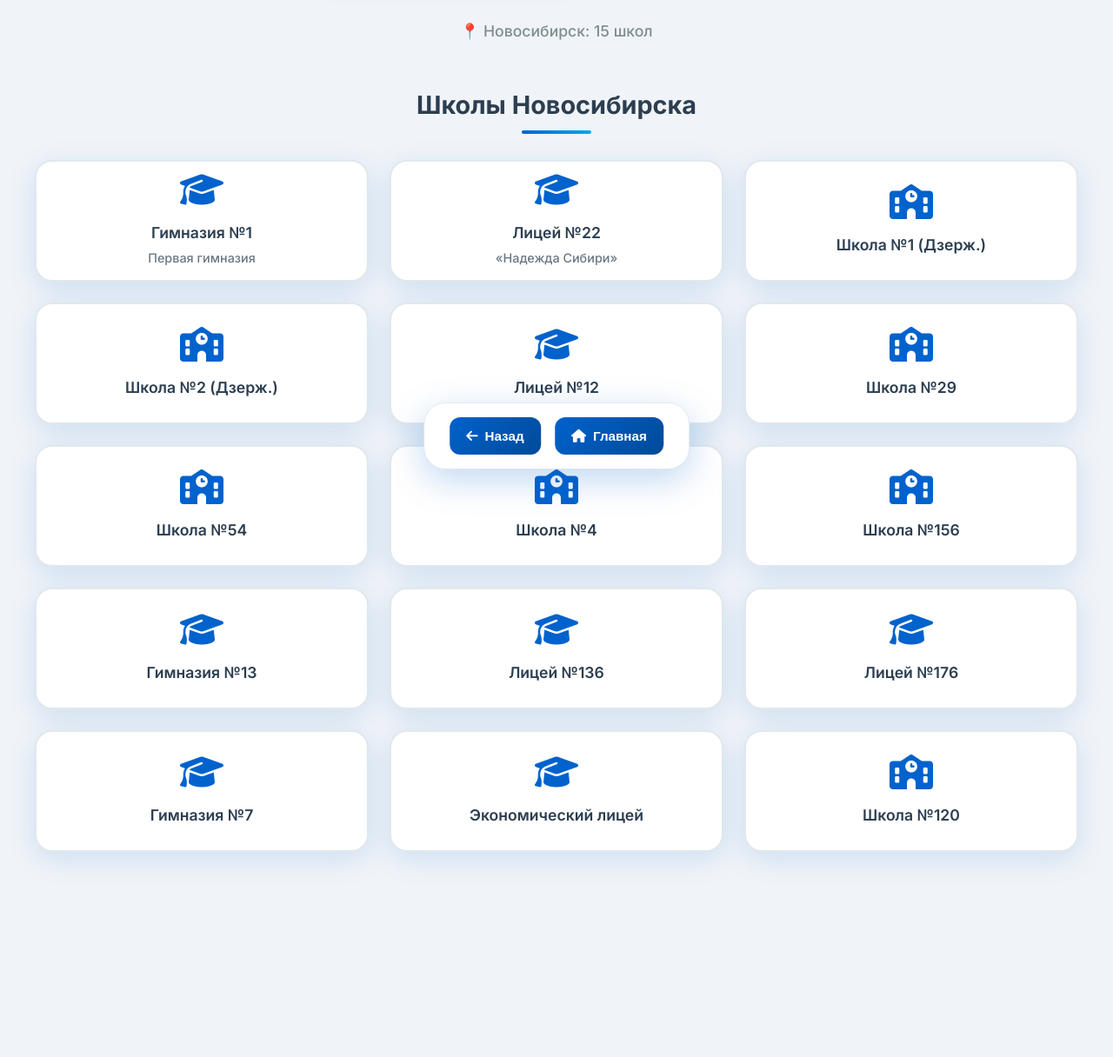
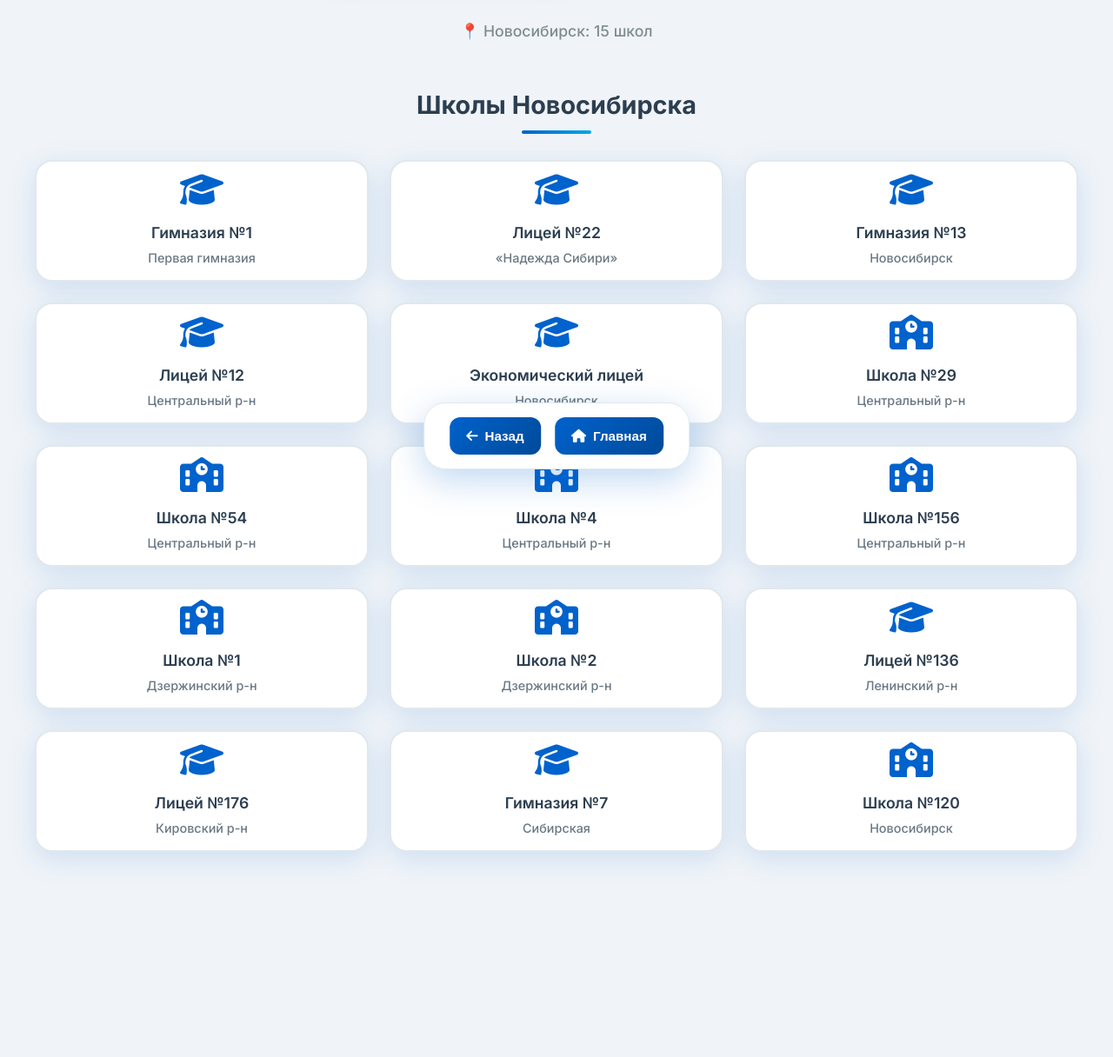
Before and after one commit to 4ycg4cxx7m-dotcom/mak_schools, a Flask app: page /all_schools in a window 1280 px wide. Shown: the part 235-1451 px from the top of the page at 87% size. Run offline with Flask 3, Linux system fonts and the light colour scheme.

Commit message:
Update all_schools.html

```diff
--- a/templates/all_schools.html
+++ b/templates/all_schools.html
@@ -57,6 +57,14 @@
             justify-content: center;
         }
 
+        .toggle-panel-btn i {
+            transition: transform 0.3s cubic-bezier(0.68, -0.55, 0.265, 1.55);
+        }
+
+        .toggle-panel-btn.active i {
+            transform: rotate(90deg);
+        }
+
         .toggle-panel-btn:hover {
             transform: scale(1.05);
             box-shadow: 0 16px 48px rgba(0,98,204,0.4);
@@ -105,6 +113,15 @@
             padding: 0 1.8rem 1.8rem;
         }
 
+        .panel-section h4 {
+            margin: 1.5rem 0 1rem 0;
+            color: var(--text-dark);
+            font-size: 1.1rem;
+            font-weight: 500;
+            display: flex;
+            align-items: center;
+        }
+
         .panel-btn {
             display: block;
             width: 100%;
@@ -130,6 +147,18 @@
             box-shadow: 0 4px 16px rgba(0,98,204,0.2);
         }
 
+        .support-btn {
+            border-color: #dee2e6;
+            color: #6c757d;
+        }
+
+        .support-btn:hover {
+            background: #6c757d;
+            color: white;
+            border-color: #6c757d;
+        }
+
+        /* остальные стили без изменений */
         .container {
             max-width: 1400px;
             margin: 0 auto;
@@ -334,12 +363,10 @@
         <i class="fas fa-bars"></i>
     </button>
 
-    <!-- БОКОВАЯ ПАНЕЛЬ -->
+    <!-- ✅ ПОЛНАЯ БОКОВАЯ ПАНЕЛЬ КАК В ГЛАВНОЙ -->
     <div class="side-panel" id="sidePanel">
         <div class="panel-header">
-            <h3>
-                <i class="fas fa-th me-2"></i>Навигация
-            </h3>
+            <h3><i class="fas fa-th me-2"></i>Навигация</h3>
         </div>
 
         <div class="panel-section">
@@ -347,7 +374,7 @@
             <a href="{{ url_for('search') }}" class="panel-btn">
                 <i class="fas fa-search me-3"></i>Поиск на сайте
             </a>
-            <a href="{{ url_for('all_schools') }}" class="panel-btn">
+            <a href="{{ url_for('all_schools') }}" class="panel-btn active">
                 <i class="fas fa-list me-3"></i>Все школы
             </a>
             <a href="{{ url_for('support') }}" class="panel-btn">
@@ -357,9 +384,11 @@
 
         <div class="panel-section">
             <h4><i class="fas fa-heart me-2"></i>Поддержка</h4>
+            <!-- ✅ ДОБАВЛЕНА КНОПКА "О САЙТЕ" -->
             <a href="{{ url_for('support_author') }}" class="panel-btn support-btn">
                 <i class="fas fa-heart me-3"></i>Поддержать проект
             </a>
+            <!-- ✅ ДОБАВЛЕНА КНОПКА "ИНФОРМАЦИЯ О САЙТЕ" -->
             <a href="{{ url_for('Информация_о_сайте') }}" class="panel-btn support-btn">
                 <i class="fas fa-info-circle me-3"></i>О сайте
             </a>
@@ -378,7 +407,7 @@
             <h1 class="page-title">🏫 Все школы</h1>
         </div>
 
-        <!-- ✅ ПЕРЕКЛЮЧАТЕЛЬ ГОРОДОВ -->
+        <!-- ПЕРЕКЛЮЧАТЕЛЬ ГОРОДОВ -->
         <div class="city-selector">
             <button class="city-btn active" data-city="nsk">
                 <i class="fas fa-city"></i> Новосибирск (15 школ)
@@ -388,7 +417,7 @@
             </button>
         </div>
 
-        <!-- ✅ НОВОСИБИРСК - ПОЛНЫЙ СПИСОК -->
+        <!-- НОВОСИБИРСК - ВСЕ 15 ШКОЛ -->
         <div class="schools-wrapper active" id="nsk-schools">
             <div class="schools-count">📍 Новосибирск: 15 школ</div>
             <h2 class="section-title">Школы Новосибирска</h2>
@@ -401,62 +430,62 @@
                     <i class="fas fa-graduation-cap"></i>
                     <div>Лицей №22<br><small>«Надежда Сибири»</small></div>
                 </a>
+                <a href="#" class="school-btn" title="Страница в разработке">
+                    <i class="fas fa-graduation-cap"></i>
+                    <div>Гимназия №13<br><small>Новосибирск</small></div>
+                </a>
+                <a href="{{ url_for('Asch_nskob_nsk_cent_lic12') }}" class="school-btn">
+                    <i class="fas fa-graduation-cap"></i>
+                    <div>Лицей №12<br><small>Центральный р-н</small></div>
+                </a>
+                <a href="#" class="school-btn" title="Страница в разработке">
+                    <i class="fas fa-graduation-cap"></i>
+                    <div>Экономический лицей<br><small>Новосибирск</small></div>
+                </a>
+                <a href="{{ url_for('Asch_nskob_nsk_cent_sch29') }}" class="school-btn">
+                    <i class="fas fa-school"></i>
+                    <div>Школа №29<br><small>Центральный р-н</small></div>
+                </a>
+                <a href="{{ url_for('Asch_nskob_nsk_cent_sch54') }}" class="school-btn">
+                    <i class="fas fa-school"></i>
+                    <div>Школа №54<br><small>Центральный р-н</small></div>
+                </a>
+                <a href="{{ url_for('Asch_nskob_nsk_cent_sch4') }}" class="school-btn">
+                    <i class="fas fa-school"></i>
+                    <div>Школа №4<br><small>Центральный р-н</small></div>
+                </a>
+                <a href="{{ url_for('Asch_nskob_nsk_cent_sch156') }}" class="school-btn">
+                    <i class="fas fa-school"></i>
+                    <div>Школа №156<br><small>Центральный р-н</small></div>
+                </a>
                 <a href="{{ url_for('sch_nskob_nsk_dzer_sch1') }}" class="school-btn">
                     <i class="fas fa-school"></i>
-                    Школа №1 (Дзерж.)
+                    <div>Школа №1<br><small>Дзержинский р-н</small></div>
                 </a>
                 <a href="{{ url_for('sch_nskob_nsk_dzer_sch2') }}" class="school-btn">
                     <i class="fas fa-school"></i>
-                    Школа №2 (Дзерж.)
-                </a>
-                <a href="{{ url_for('Asch_nskob_nsk_cent_lic12') }}" class="school-btn">
-                    <i class="fas fa-graduation-cap"></i>
-                    Лицей №12
-                </a>
-                <a href="{{ url_for('Asch_nskob_nsk_cent_sch29') }}" class="school-btn">
-                    <i class="fas fa-school"></i>
-                    Школа №29
-                </a>
-                <a href="{{ url_for('Asch_nskob_nsk_cent_sch54') }}" class="school-btn">
-                    <i class="fas fa-school"></i>
-                    Школа №54
-                </a>
-                <a href="{{ url_for('Asch_nskob_nsk_cent_sch4') }}" class="school-btn">
-                    <i class="fas fa-school"></i>
-                    Школа №4
-                </a>
-                <a href="{{ url_for('Asch_nskob_nsk_cent_sch156') }}" class="school-btn">
-                    <i class="fas fa-school"></i>
-                    Школа №156
+                    <div>Школа №2<br><small>Дзержинский р-н</small></div>
                 </a>
                 <a href="#" class="school-btn" title="Страница в разработке">
                     <i class="fas fa-graduation-cap"></i>
-                    Гимназия №13
+                    <div>Лицей №136<br><small>Ленинский р-н</small></div>
                 </a>
                 <a href="#" class="school-btn" title="Страница в разработке">
                     <i class="fas fa-graduation-cap"></i>
-                    Лицей №136
+                    <div>Лицей №176<br><small>Кировский р-н</small></div>
                 </a>
                 <a href="#" class="school-btn" title="Страница в разработке">
                     <i class="fas fa-graduation-cap"></i>
-                    Лицей №176
-                </a>
-                <a href="#" class="school-btn" title="Страница в разработке">
-                    <i class="fas fa-graduation-cap"></i>
-                    Гимназия №7
-                </a>
-                <a href="#" class="school-btn" title="Страница в разработке">
-                    <i class="fas fa-graduation-cap"></i>
-                    Экономический лицей
+                    <div>Гимназия №7<br><small>Сибирская</small></div>
                 </a>
                 <a href="#" class="school-btn" title="Страница в разработке">
                     <i class="fas fa-school"></i>
-                    Школа №120
+                    <div>Школа №120<br><small>Новосибирск</small></div>
                 </a>
             </div>
         </div>
 
-        <!-- ✅ ОМСК (ПРИМЕР) -->
+        <!-- ОМСК -->
         <div class="schools-wrapper" id="omsk-schools">
             <div class="schools-count">📍 Омск: 2 школы</div>
             <h2 class="section-title">Школы Омска</h2>
@@ -473,7 +502,7 @@
         </div>
     </div>
 
-    <!-- ✅ ФИКСИРОВАННЫЕ КНОПКИ -->
+    <!-- ФИКСИРОВАННЫЕ КНОПКИ -->
     <div class="fixed-nav">
         <button class="nav-btn" onclick="location.href='{{ url_for('sch_nskob') }}'">
             <i class="fas fa-arrow-left"></i> Назад
@@ -484,7 +513,7 @@
     </div>
 
     <script>
-        // Боковая панель
+        // Боковая панель - ТОЧНО КАК В ГЛАВНОЙ
         function togglePanel() {
             const panel = document.getElementById('sidePanel');
             const btn = document.getElementById('togglePanel');
```
